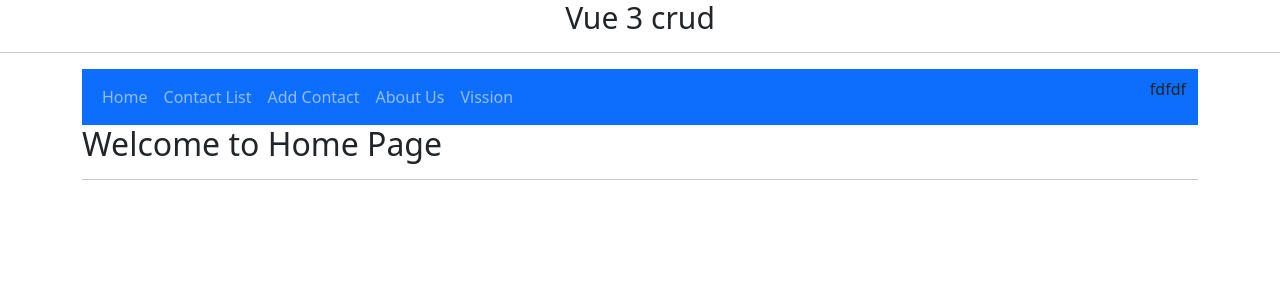
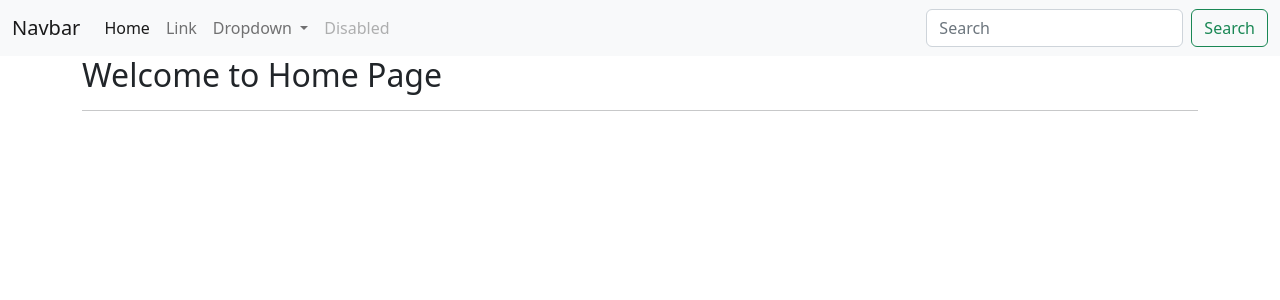
Before and after one commit to MohanManirul/frontend-vue-auth, a Vue app: page / in a window 1280 px wide. Shown: the top 300 px of the page. Built offline with nearby package versions, Linux system fonts and the light colour scheme.

Commit message:
popperjs install

```diff
--- a/package.json
+++ b/package.json
@@ -8,6 +8,7 @@
     "preview": "vite preview"
   },
   "dependencies": {
+    "@popperjs/core": "^2.11.6",
     "axios": "^0.27.2",
     "bootstrap": "^5.2.0",
     "vue": "^3.2.25",
--- a/src/App.vue
+++ b/src/App.vue
@@ -1,13 +1,13 @@
 <template>
-  <Header title="Home" />
+  <Navbar title="Home" />
   <router-view></router-view>
 </template>
 <script>
-import Header from './components/Header.vue'
+import Navbar from './components/Navbar.vue'
 export default {
-  name:'App',
+
   components: {
-    Header
+    Navbar
 
   }
 };
--- /dev/null
+++ b/src/components/Navbar.vue
@@ -0,0 +1,48 @@
+<template>
+     <nav class="navbar navbar-expand-lg bg-light">
+        <div class="container-fluid">
+            <a class="navbar-brand" href="#">Navbar</a>
+            <button class="navbar-toggler" type="button" data-bs-toggle="collapse" data-bs-target="#navbarSupportedContent" aria-controls="navbarSupportedContent" aria-expanded="false" aria-label="Toggle navigation">
+            <span class="navbar-toggler-icon"></span>
+            </button>
+            <div class="collapse navbar-collapse" id="navbarSupportedContent">
+            <ul class="navbar-nav me-auto mb-2 mb-lg-0">
+                <li class="nav-item">
+                <a class="nav-link active" aria-current="page" href="#">Home</a>
+                </li>
+                <li class="nav-item">
+                <a class="nav-link" href="#">Link</a>
+                </li>
+                <li class="nav-item dropdown">
+                <a class="nav-link dropdown-toggle" href="#" role="button" data-bs-toggle="dropdown" aria-expanded="false">
+                    Dropdown
+                </a>
+                <ul class="dropdown-menu">
+                    <li><a class="dropdown-item" href="#">Action</a></li>
+                    <li><a class="dropdown-item" href="#">Another action</a></li>
+                    <li><hr class="dropdown-divider"></li>
+                    <li><a class="dropdown-item" href="#">Something else here</a></li>
+                </ul>
+                </li>
+                <li class="nav-item">
+                <a class="nav-link disabled">Disabled</a>
+                </li>
+            </ul>
+            <form class="d-flex" role="search">
+                <input class="form-control me-2" type="search" placeholder="Search" aria-label="Search">
+                <button class="btn btn-outline-success" type="submit">Search</button>
+            </form>
+            </div>
+        </div>
+    </nav>
+</template>
+
+<script>
+   export default {
+    name:"Navbar"
+   }
+</script>
+
+<style scoped>
+
+</style>
--- a/src/main.js
+++ b/src/main.js
@@ -2,7 +2,9 @@ import { createApp } from "vue"; // imports only createApp from vue library
 import Vuex from 'vuex'
 import App from "./App.vue"; // linking vue external page
 import routes from './routes/routes' ;
+require("bootstrap")
 import "bootstrap/dist/css/bootstrap.css"
+
 createApp(App).use(routes).mount('#app')
 
 
```
Also changed, not shown: 1 other file (tests, documents, lock files or other folders).
